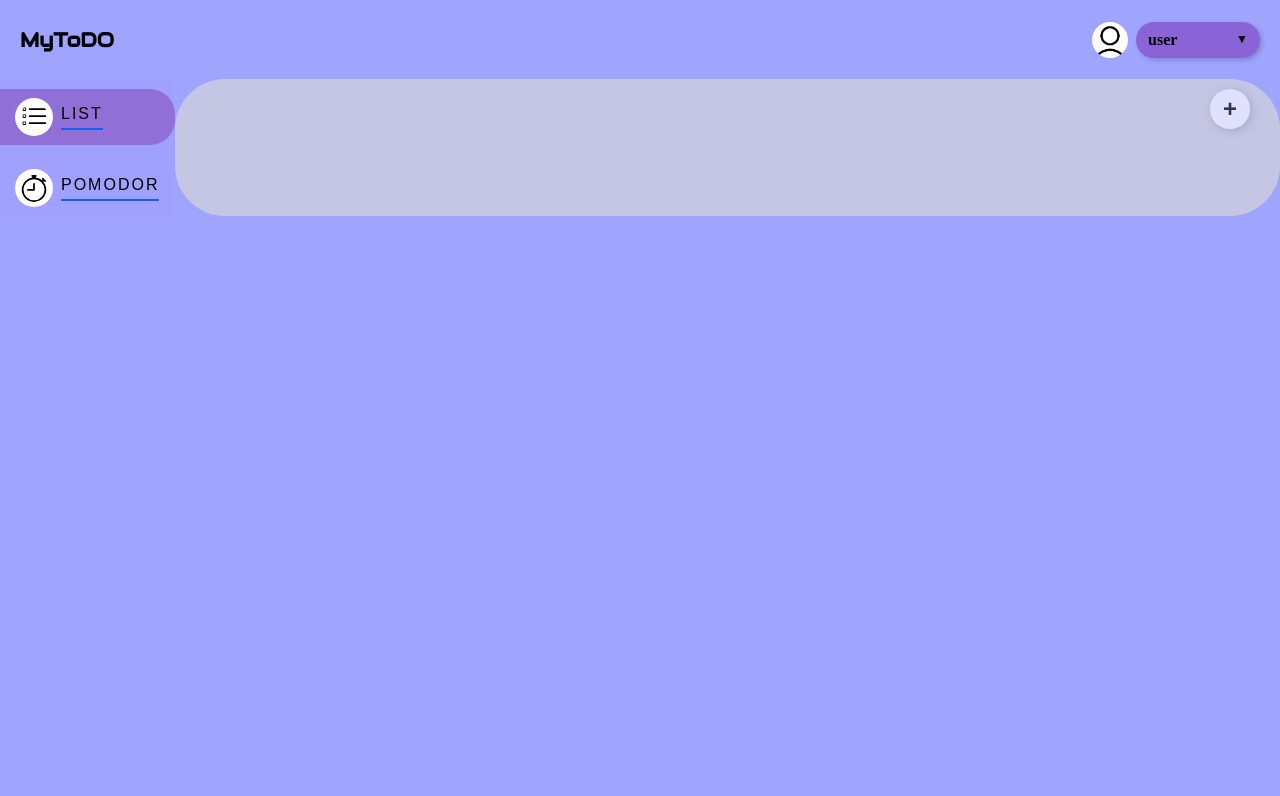
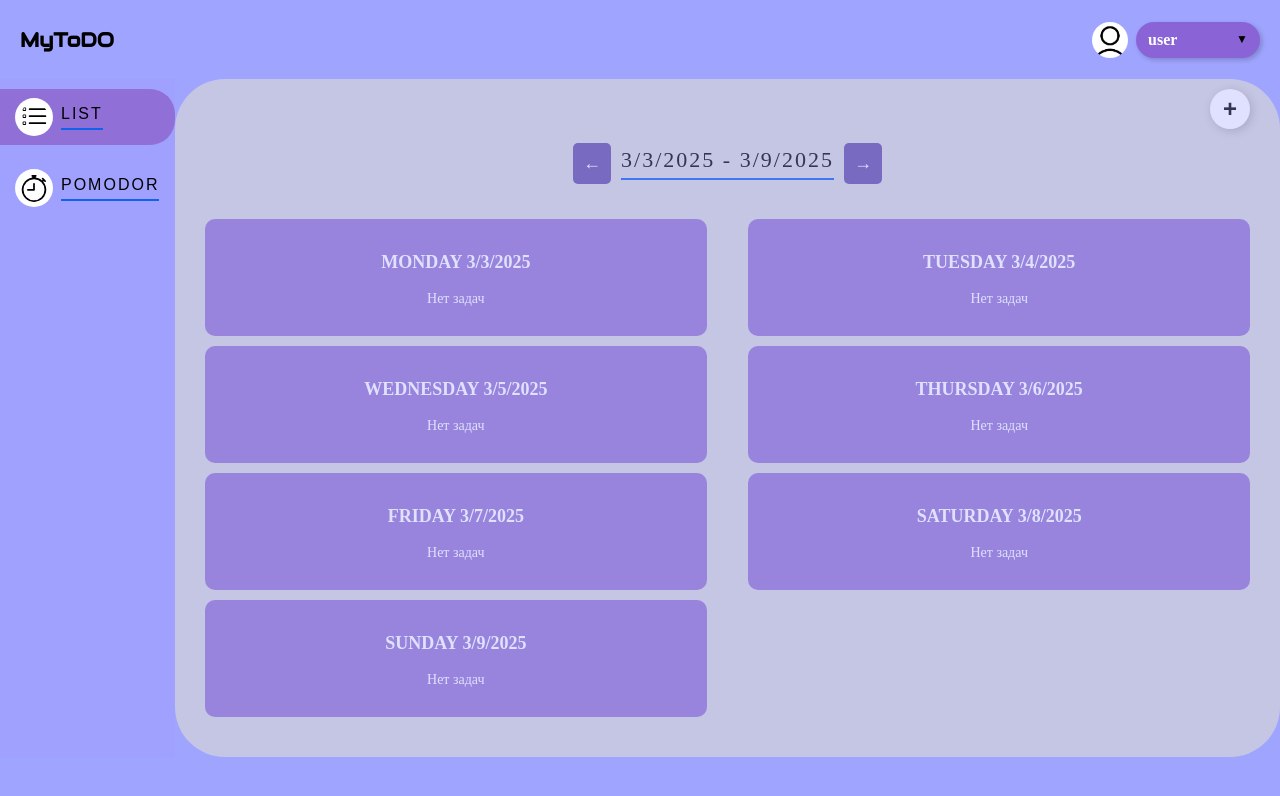
Before and after one commit to damir5-flash/to-do-front, a React (Vite) app in the folder toDo/: page /todo in a window 1280 px wide. Shown: the top 796 px of the page. Built offline with nearby package versions, Linux system fonts and the light colour scheme.

Commit message:
add todopage

```diff
--- a/package.json
+++ /dev/null
@@ -1,5 +0,0 @@
-{
-  "devDependencies": {
-    "gh-pages": "^6.3.0"
-  }
-}
--- a/toDo/package.json
+++ b/toDo/package.json
@@ -3,15 +3,16 @@
   "private": true,
   "version": "0.0.0",
   "type": "module",
-  "homepage": "https://damir5-flash.github.io/to-do-front/",
   "scripts": {
     "start": "vite",
+    "dev": "vite",
     "build": "vite build",
     "predeploy": "npm run build",
     "deploy": "gh-pages -d dist"
   },
   "dependencies": {
     "react": "^19.0.0",
+    "react-datetime-picker": "^6.0.1",
     "react-dom": "^19.0.0",
     "react-router-dom": "^7.2.0"
   },
--- a/toDo/src/components/Modal/AddTask.css
+++ b/toDo/src/components/Modal/AddTask.css
@@ -12,60 +12,108 @@
 }
 
 .modal_content {
-    background: #674b97;
-    padding: 20px;
-    border-radius: 20px;
+  background: #6a5acd;
+  padding: 25px;
+  border-radius: 15px;
   width: 500px;
-    height: 250px;
   display: flex;
   flex-direction: column;
   gap: 15px;
-    position: relative;
+  box-shadow: 0 4px 10px rgba(0, 0, 0, 0.3);
+  animation: fadeIn 0.3s ease-in-out;
 }
 
-  .titleInput {
+@keyframes fadeIn {
+  from {
+    opacity: 0;
+    transform: translateY(-20px);
+  }
+  to {
+    opacity: 1;
+    transform: translateY(0);
+  }
+}
+
+.titleInput,
+.dateInput {
   font-size: 18px;
   font-weight: bold;
   text-transform: uppercase;
   border: none;
   outline: none;
-    background: transparent;
+  background: white;
   color: black;
   width: 100%;
-    padding-bottom: 5px;
-    border-bottom: 2px solid black;
+  padding: 10px;
+  border-radius: 10px;
+  transition: 0.3s;
+}
+
+.titleInput:focus,
+.dateInput:focus {
+  box-shadow: 0 0 10px rgba(255, 255, 255, 0.5);
 }
 
 .descriptionInput {
-    width: 90%;
-    height: 100px;
-    border-radius: 15px;
+  width: 100%;
+  height: 80px;
+  border-radius: 10px;
   padding: 10px;
   border: none;
   outline: none;
   font-size: 16px;
   background: white;
-    color: #666;
+  color: #333;
   font-weight: bold;
+  resize: none;
 }
 
 .bottomRow {
   display: flex;
   justify-content: space-between;
   align-items: center;
+  flex-wrap: wrap;
+  gap: 10px;
 }
 
-  .dateInput {
+.timePicker {
+  display: flex;
+  align-items: center;
+  gap: 5px;
+  background: white;
+  padding: 5px 10px;
+  border-radius: 10px;
+}
+
+.timeBlock {
+  display: flex;
+  flex-direction: column;
+  align-items: center;
+}
+
+.timeBlock button {
+  background: none;
   border: none;
-    padding: 5px 10px;
-    border-radius: 15px;
-    font-size: 14px;
+  font-size: 20px;
+  cursor: pointer;
+  color: #333;
+  transition: 0.2s;
+}
+
+.timeBlock button:hover {
+  color: #6a5acd;
+  transform: scale(1.2);
+}
+
+.timeBlock span {
+  font-size: 18px;
   font-weight: bold;
-    background: white;
+  min-width: 30px;
+  text-align: center;
 }
 
 .addButton {
-    background: #b4a6ff;
+  background: #9370db;
   border: none;
   padding: 10px 20px;
   font-size: 16px;
@@ -73,8 +121,17 @@
   border-radius: 20px;
   color: white;
   cursor: pointer;
+  transition: 0.3s;
 }
 
 .addButton:hover {
-    background: #9b90e9;
+  background: #7a5bc8;
+  transform: scale(1.05);
 }
+
+/* Адаптивность */
+@media (max-width: 600px) {
+  .modal_content {
+    width: 90%;
+  }
+}
--- a/toDo/src/components/Modal/AddTask.jsx
+++ b/toDo/src/components/Modal/AddTask.jsx
@@ -1,16 +1,65 @@
-import './AddTask.css';
+import { useState } from "react";
+import "./AddTask.css";
 
-export default function AddTask({ active, setActive }) {
-  if (!active) return null; // Если модалка не активна — не рендерим
+export default function AddTask({ active, setActive, addTask }) {
+  const [title, setTitle] = useState("");
+  const [description, setDescription] = useState("");
+  const [date, setDate] = useState("");
+  const [hours, setHours] = useState(12);
+  const [minutes, setMinutes] = useState(0);
+
+  const handleAdd = () => {
+    if (!title || !date) return; // Проверка на пустые значения
+    const time = `${String(hours).padStart(2, "0")}:${String(minutes).padStart(2, "0")}`;
+
+    addTask({ title, description, date, time });
+    setTitle("");
+    setDescription("");
+    setDate("");
+    setHours(12);
+    setMinutes(0);
+    setActive(false); // Закрываем модальное окно
+  };
+
+  if (!active) return null;
 
   return (
     <div className="modal" onClick={() => setActive(false)}>
       <div className="modal_content" onClick={(e) => e.stopPropagation()}>
-        <input type="text" className="titleInput" placeholder="TITLE" />
-        <textarea className="descriptionInput" placeholder="DESCRIBE"></textarea>
+        <input
+          type="text"
+          className="titleInput"
+          placeholder="TITLE"
+          value={title}
+          onChange={(e) => setTitle(e.target.value)}
+        />
+        <textarea
+          className="descriptionInput"
+          placeholder="DESCRIBE"
+          value={description}
+          onChange={(e) => setDescription(e.target.value)}
+        />
         <div className="bottomRow">
-          <input type="date" className="dateInput" />
-          <button className="addButton">ADD</button>
+          <input
+            type="date"
+            className="dateInput"
+            value={date}
+            onChange={(e) => setDate(e.target.value)}
+          />
+          <div className="timePicker">
+            <div className="timeBlock">
+              <button onClick={() => setHours((prev) => (prev < 23 ? prev + 1 : 0))}>▲</button>
+              <span>{String(hours).padStart(2, "0")}</span>
+              <button onClick={() => setHours((prev) => (prev > 0 ? prev - 1 : 23))}>▼</button>
+            </div>
+            <span>:</span>
+            <div className="timeBlock">
+              <button onClick={() => setMinutes((prev) => (prev < 59 ? prev + 1 : 0))}>▲</button>
+              <span>{String(minutes).padStart(2, "0")}</span>
+              <button onClick={() => setMinutes((prev) => (prev > 0 ? prev - 1 : 59))}>▼</button>
+            </div>
+          </div>
+          <button className="addButton" onClick={handleAdd}>ADD</button>
         </div>
       </div>
     </div>
--- /dev/null
+++ b/toDo/src/components/SchedulePage.css
@@ -0,0 +1,85 @@
+.schedule-container {
+    margin-top: 20px;
+    text-align: center;
+    padding: 10px;
+    border-radius: 10px;
+    position: relative;
+  }
+
+  .week-navigation {
+    display: flex;
+    justify-content: center;
+    align-items: center;
+    margin-bottom: 20px;
+    gap: 10px;
+  }
+
+  .week-navigation button {
+    background-color: #654ea3;
+    color: white;
+    border: none;
+    padding: 10px;
+    font-size: 18px;
+    cursor: pointer;
+    border-radius: 5px;
+  }
+
+  .week-navigation button:hover {
+    background-color: #5a3e9f;
+  }
+
+  .current-week {
+    font-size: 20px;
+    font-weight: bold;
+    color: #2c1d64;
+  }
+
+  .schedule {
+    display: flex;
+    justify-content: space-between;
+    gap: 20px;
+  }
+
+  .left-column,
+  .right-column {
+    width: 48%;
+  }
+
+  .day {
+    background-color: #9575cd;
+    padding: 15px;
+    margin-bottom: 10px;
+    border-radius: 10px;
+  }
+
+  h3 {
+    font-size: 18px;
+    color: white;
+  }
+
+  .task {
+    background-color: #d1c4e9;
+    padding: 10px;
+    margin-top: 5px;
+    border-radius: 5px;
+    cursor: pointer;
+  }
+
+  .task:hover {
+    background-color: #b39ddb;
+  }
+
+  .task strong {
+    display: block;
+    font-size: 14px;
+  }
+
+  .task p {
+    margin-top: 5px;
+    font-size: 12px;
+  }
+
+  .empty {
+    color: white;
+    font-size: 14px;
+  }
--- /dev/null
+++ b/toDo/src/components/SchedulePage.jsx
@@ -0,0 +1,101 @@
+import { useState } from "react";
+import "./SchedulePage.css";
+
+export default function SchedulePage({ tasks }) {
+  const [selectedTask, setSelectedTask] = useState(null);
+  const [currentWeekStart, setCurrentWeekStart] = useState(new Date("2025-03-03"));
+
+  const toggleDescription = (taskId) => {
+    setSelectedTask(selectedTask === taskId ? null : taskId);
+  };
+
+  const daysOfWeek = [
+    { name: "Monday", index: 0 },
+    { name: "Tuesday", index: 1 },
+    { name: "Wednesday", index: 2 },
+    { name: "Thursday", index: 3 },
+    { name: "Friday", index: 4 },
+    { name: "Saturday", index: 5 },
+    { name: "Sunday", index: 6 }
+  ];
+
+  const changeWeek = (direction) => {
+    const newDate = new Date(currentWeekStart);
+    newDate.setDate(newDate.getDate() + direction * 7);
+    setCurrentWeekStart(newDate);
+  };
+
+  const getDayDate = (index) => {
+    const dayDate = new Date(currentWeekStart);
+    dayDate.setDate(currentWeekStart.getDate() + index);
+    return dayDate;
+  };
+
+  const getEndOfWeek = () => {
+    const endDate = new Date(currentWeekStart);
+    endDate.setDate(endDate.getDate() + 6);
+    return endDate;
+  };
+
+  return (
+    <div className="schedule-container">
+      <div className="week-navigation">
+        <button onClick={() => changeWeek(-1)}>←</button>
+        <h2>{currentWeekStart.toLocaleDateString()} - {getEndOfWeek().toLocaleDateString()}</h2>
+        <button onClick={() => changeWeek(1)}>→</button>
+      </div>
+
+      <div className="schedule">
+        <div className="left-column">
+          {daysOfWeek.filter(d => d.index % 2 === 0).map(({ name, index }) => {
+            const dayDate = getDayDate(index);
+            const filteredTasks = tasks
+              .filter(task => new Date(task.date).toDateString() === dayDate.toDateString())
+              .sort((a, b) => a.time.localeCompare(b.time));
+
+            return (
+              <div key={index} className="day">
+                <h3>{name.toUpperCase()} {dayDate.toLocaleDateString()}</h3>
+                {filteredTasks.length > 0 ? (
+                  filteredTasks.map((task, idx) => (
+                    <div key={idx} className="task" onClick={() => toggleDescription(task.id)}>
+                      <strong>{task.time} {task.title}</strong>
+                      {selectedTask === task.id && <p>{task.description}</p>}
+                    </div>
+                  ))
+                ) : (
+                  <p className="empty">Нет задач</p>
+                )}
+              </div>
+            );
+          })}
+        </div>
+
+        <div className="right-column">
+          {daysOfWeek.filter(d => d.index % 2 !== 0).map(({ name, index }) => {
+            const dayDate = getDayDate(index);
+            const filteredTasks = tasks
+              .filter(task => new Date(task.date).toDateString() === dayDate.toDateString())
+              .sort((a, b) => a.time.localeCompare(b.time));
+
+            return (
+              <div key={index} className="day">
+                <h3>{name.toUpperCase()} {dayDate.toLocaleDateString()}</h3>
+                {filteredTasks.length > 0 ? (
+                  filteredTasks.map((task, idx) => (
+                    <div key={idx} className="task" onClick={() => toggleDescription(task.id)}>
+                      <strong>{task.time} {task.title}</strong>
+                      {selectedTask === task.id && <p>{task.description}</p>}
+                    </div>
+                  ))
+                ) : (
+                  <p className="empty">Нет задач</p>
+                )}
+              </div>
+            );
+          })}
+        </div>
+      </div>
+    </div>
+  );
+}
--- a/toDo/src/toDoPage/ToDoPage.jsx
+++ b/toDo/src/toDoPage/ToDoPage.jsx
@@ -1,14 +1,21 @@
 import { useState } from "react";
-import './ToDoPage.css'
+import './ToDoPage.css';
 import AddTask from '../components/Modal/AddTask';
+import SchedulePage from "../components/SchedulePage";
 
 export default function ToDoPage() {
   const [modalActive, setModalActive] = useState(false);
+  const [tasks, setTasks] = useState([]);
+
+  const addTask = (task) => {
+    setTasks([...tasks, task]); // Добавляем новую задачу
+  };
 
   return (
     <>
-      <AddTask active={modalActive} setActive={setModalActive} />
+      <AddTask active={modalActive} setActive={setModalActive} addTask={addTask} />
       <button className="addNewTaskButton" onClick={() => setModalActive(true)}>+</button>
+      <SchedulePage tasks={tasks} />
     </>
   );
 }
--- a/toDo/vite.config.js
+++ b/toDo/vite.config.js
@@ -3,5 +3,4 @@ import react from '@vitejs/plugin-react'
 
 export default defineConfig({
   plugins: [react()],
-  base: '/to-do-front/', // замените на имя вашего репо
 })
```
Also changed, not shown: 2 other files (tests, documents, lock files or other folders). Lines whose indentation alone changed are shown as unchanged.
